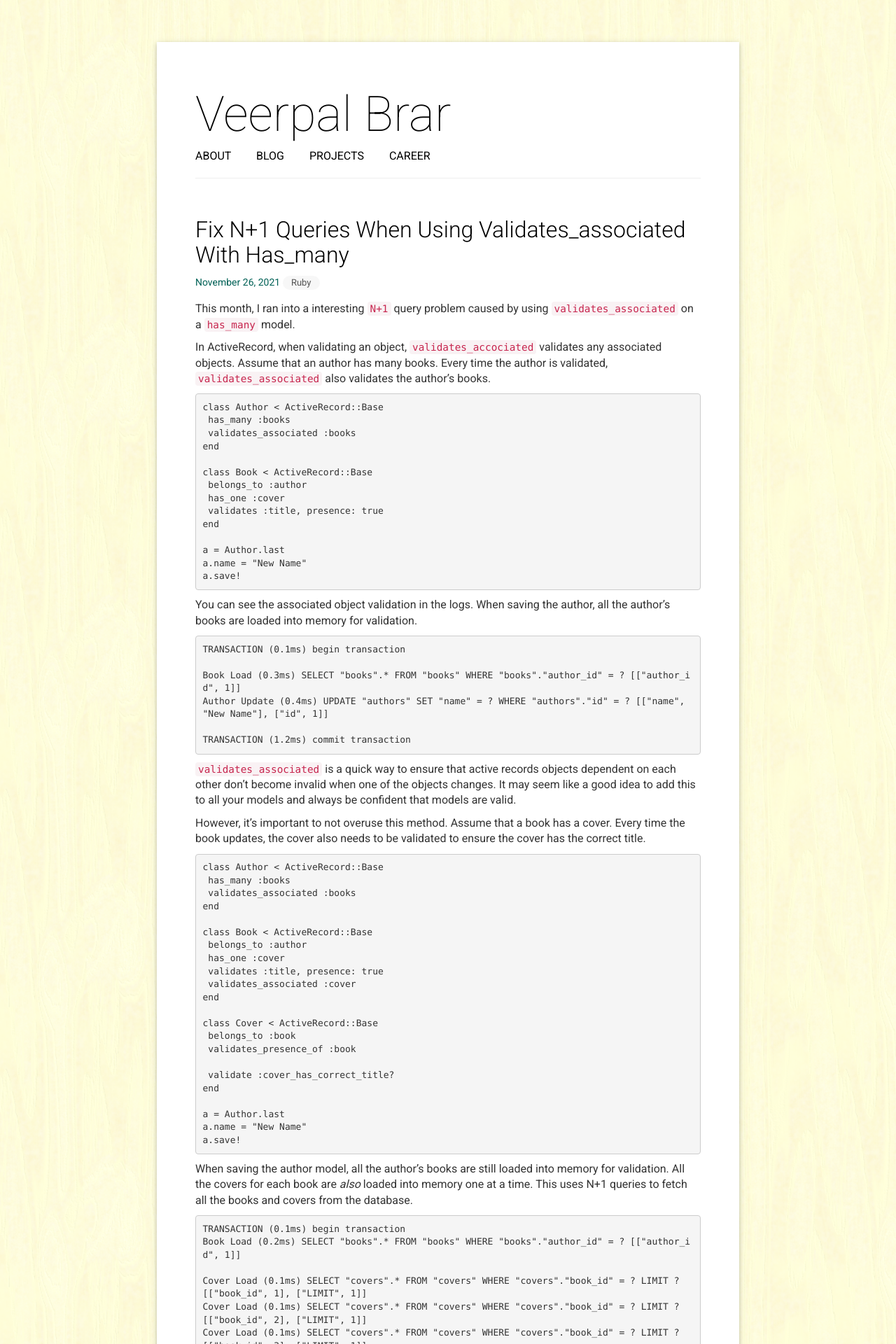
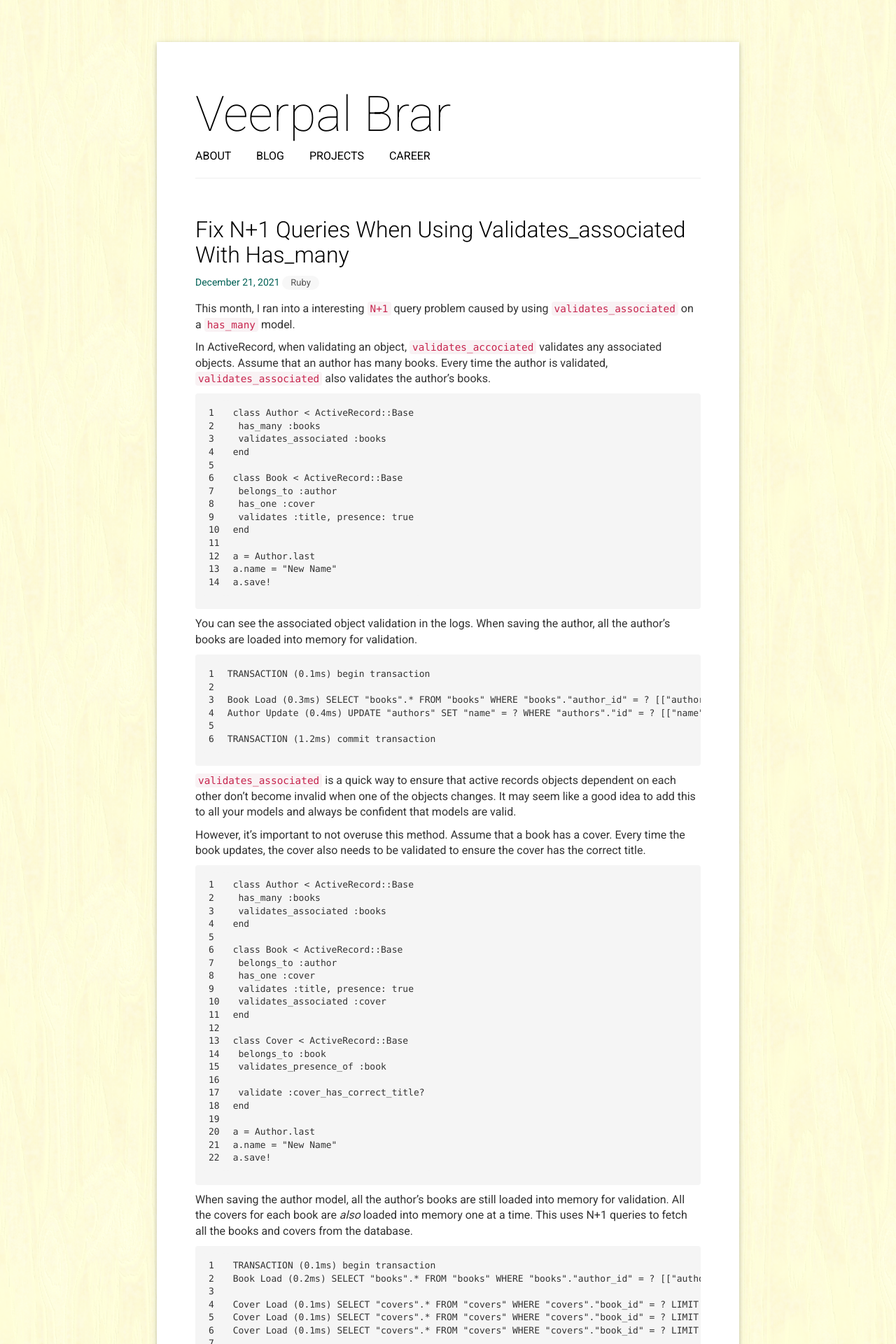
Before and after one commit to VeerpalBrar/VeerpalBrar.github.io, a Jekyll site: the page built from _posts/2021-12-21-Fix-N+1-queries-when-using-validates_associated-with-has_many.md, in a window 1280 px wide. Shown: the top 1920 px of the page at 70% size. Built offline with Jekyll 4.4.1, drawn with Linux system fonts in a browser that asks for light colours; nearby versions of some CDN libraries; some of the changed text lies outside the part shown.

Commit message:
post quorum blog post

```diff
--- a/Gemfile
+++ b/Gemfile
@@ -5,3 +5,4 @@ source "https://rubygems.org"
 git_source(:github) {|repo_name| "https://github.com/#{repo_name}" }
 
 gem "github-pages", group: :jekyll_plugins
+gem "rouge"
--- a/_config.yml
+++ b/_config.yml
@@ -12,3 +12,11 @@ paginate: 7
 paginate_path: "/blog/page:num/"
 gist:
   noscript: false
+highlighter: rouge
+kramdown:
+  input: GFM
+  guess_lang: true
+  syntax_highlighter: rouge
+  syntax_highlighter_opts:
+    block:
+      line_numbers: true
--- a/_posts/2021-12-21-Fix-N+1-queries-when-using-validates_associated-with-has_many.md
+++ b/_posts/2021-12-21-Fix-N+1-queries-when-using-validates_associated-with-has_many.md
@@ -1,7 +1,7 @@
 ---
 published: true
 layout: post
-date: 26 November 2021
+date: 21 December 2021
 tags: ["Ruby"]
 ---
 
--- a/css/main.css
+++ b/css/main.css
@@ -284,18 +284,6 @@ img {
   font-size: 13px;
 }
 
-table {
-  border-collapse: collapse;
-  border-spacing: 0;
-  border: 2px solid black;
+pre {
+  border: none;
 }
-
-th {
-  border: 2px solid #000000;
-  padding: 5px 10px;
-}
-
-td {
-  border: 1px solid #000000;
-  padding: 5px 10px;
-}
```
Also changed, not shown: _posts/2022-05-11-Database-Updates-Using-A-Quorum.md (added, +173 -0 lines), Gemfile.lock.
